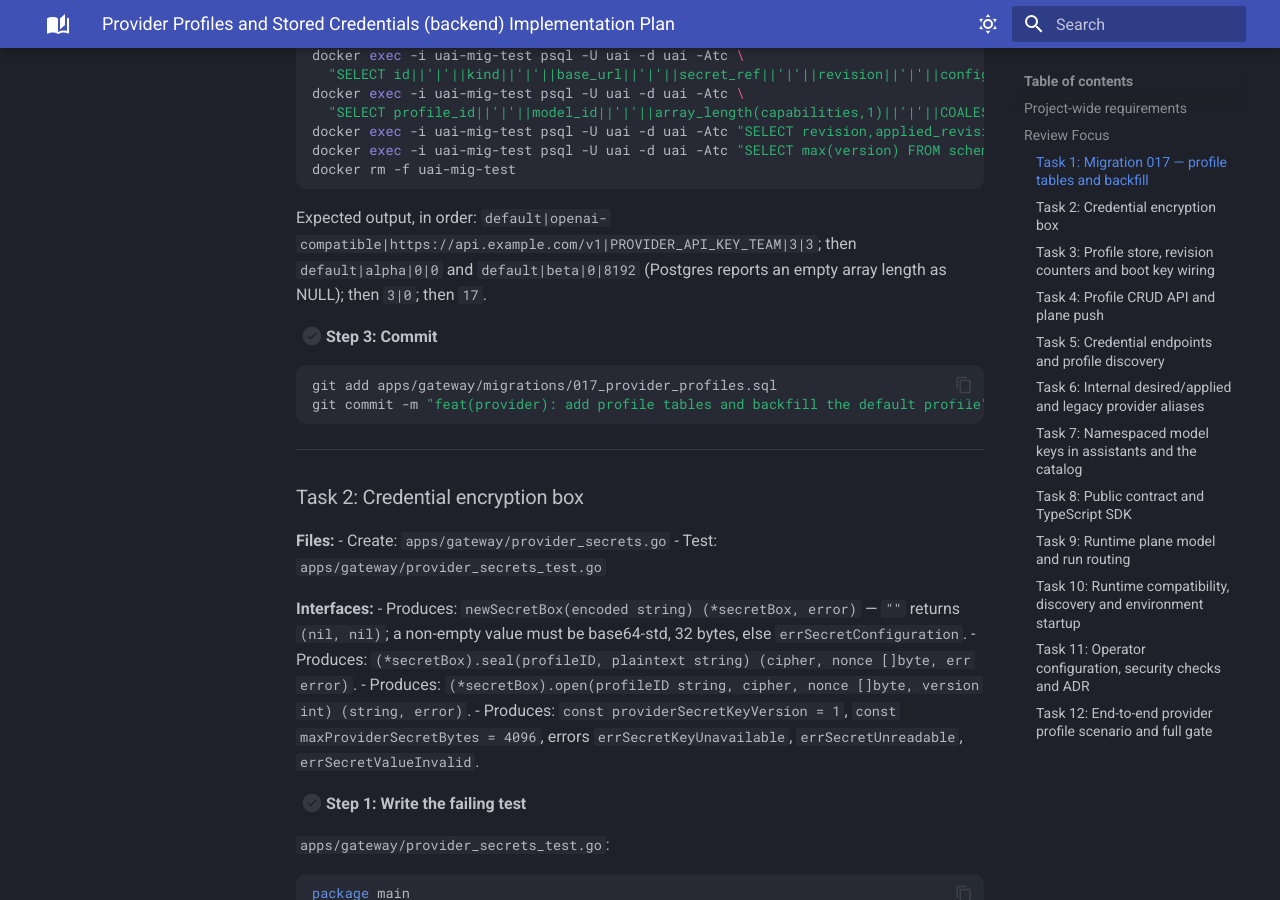
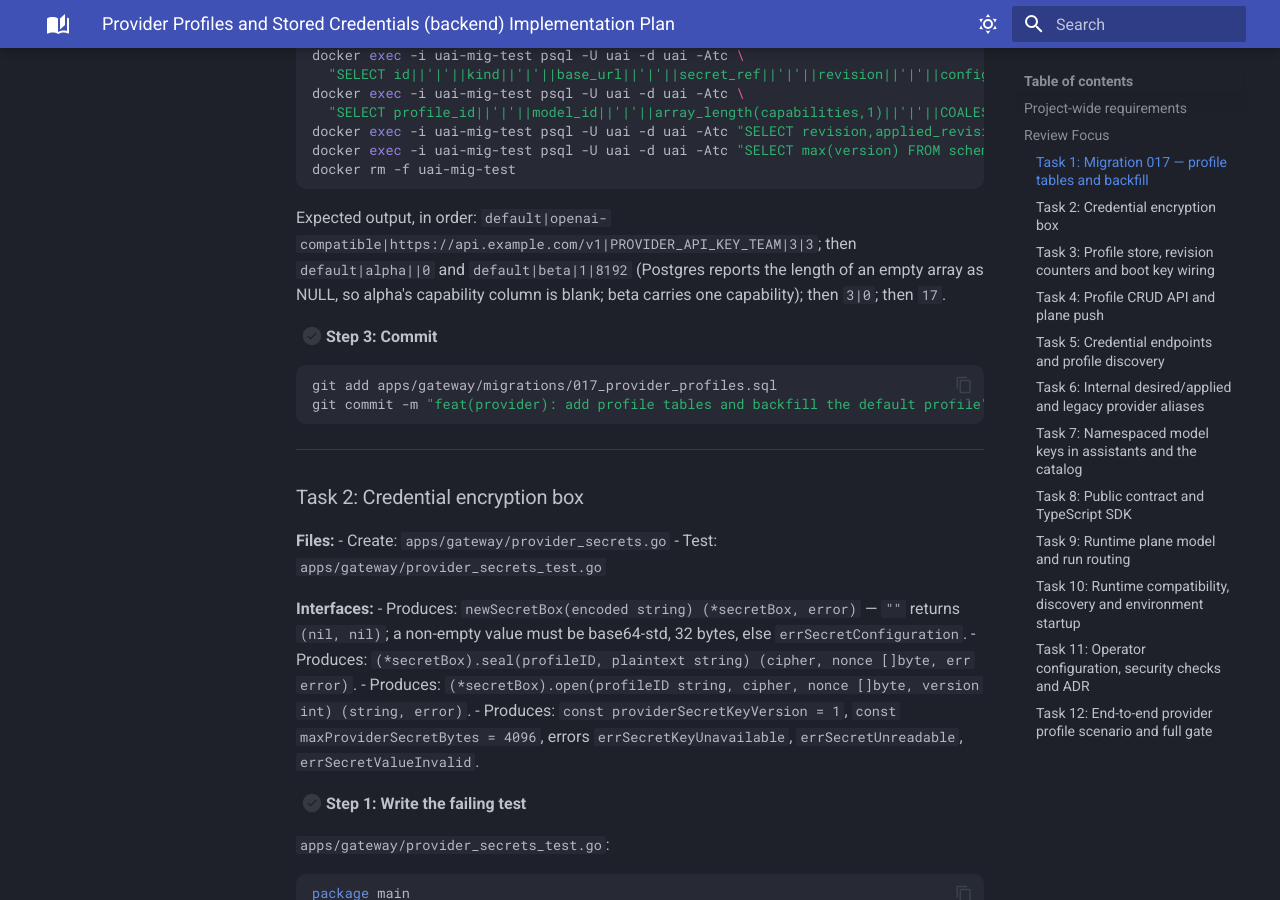
Before and after one commit to rinocs/uiakit, an MkDocs documentation site: the page built from docs/superpowers/plans/2026-10-27-provider-profiles-backend.md, in a window 1280 px wide and 900 px high, scrolled down 3482 px. Built offline with MkDocs 1.6.1 and Material for MkDocs 9.7.7, drawn with Linux system fonts in a browser that asks for light colours.

Commit message:
docs(provider): correct the expected migration backfill output

````diff
--- a/docs/superpowers/plans/2026-10-27-provider-profiles-backend.md
+++ b/docs/superpowers/plans/2026-10-27-provider-profiles-backend.md
@@ -165,8 +165,9 @@ docker rm -f uai-mig-test
 ```
 
 Expected output, in order: `default|openai-compatible|https://api.example.com/v1|PROVIDER_API_KEY_TEAM|3|3`;
-then `default|alpha|0|0` and `default|beta|0|8192` (Postgres reports an empty
-array length as NULL); then `3|0`; then `17`.
+then `default|alpha||0` and `default|beta|1|8192` (Postgres reports the length of
+an empty array as NULL, so alpha's capability column is blank; beta carries one
+capability); then `3|0`; then `17`.
 
 - [ ] **Step 3: Commit**
 
````
